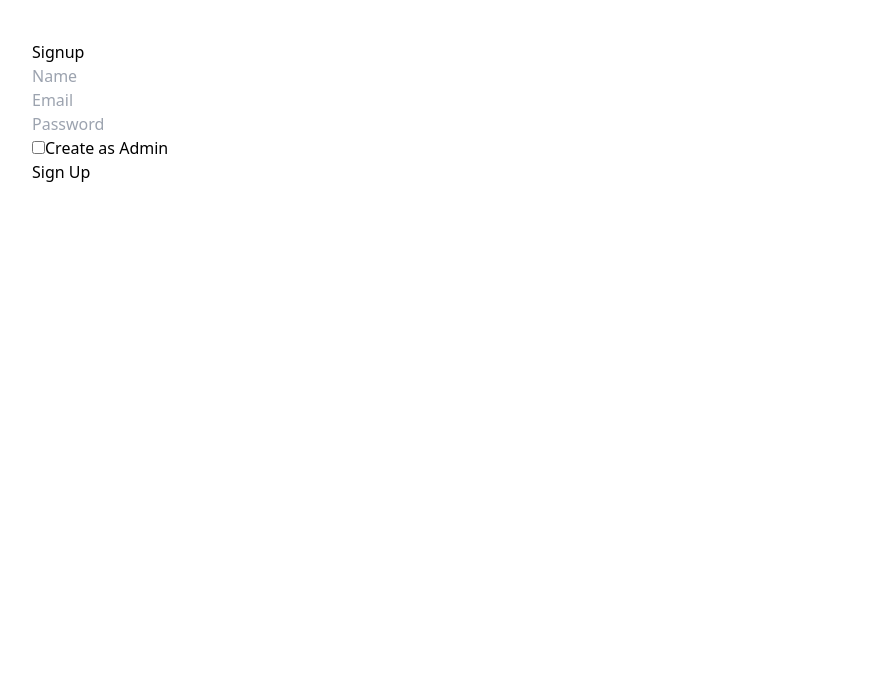
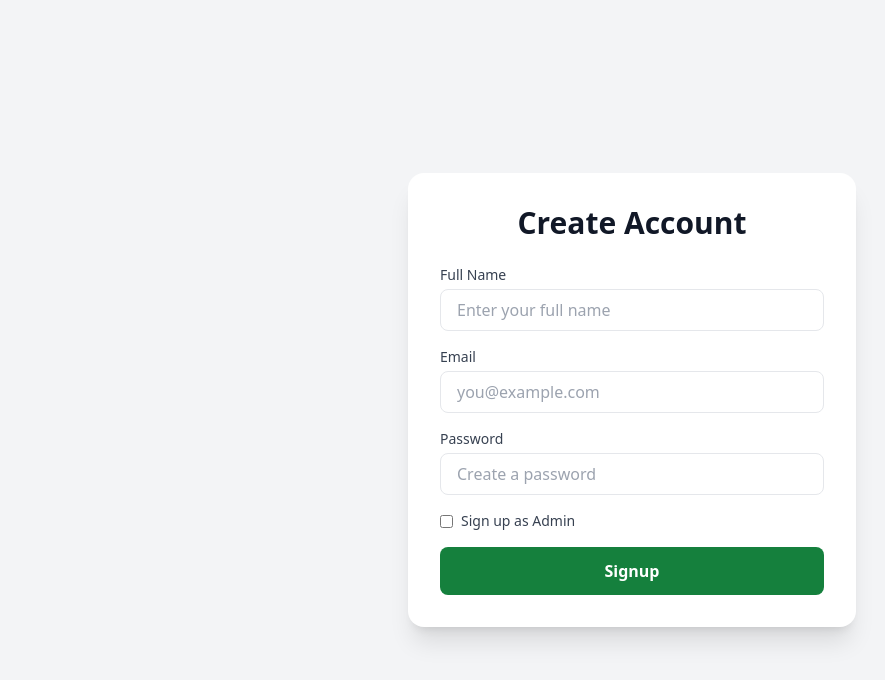
Before and after one commit to skppatil1997-stack/ecc-frontend, a Next.js app: page /signup in a window 1280 px wide. Shown: the top 680 px of the page, without its empty margins (8-893 px from the left). Built offline with nearby package versions, Linux system fonts and the light colour scheme.

Commit message:
Stage 1: Enforce full name at signup

```diff
--- a/pages/signup.js
+++ b/pages/signup.js
@@ -1,57 +1,153 @@
 import { useState } from "react";
+import { useRouter } from "next/router";
 import axios from "axios";
+import Head from "next/head";
 
 export default function Signup() {
-  const [form, setForm] = useState({
-    name: "",
-    email: "",
-    password: "",
-    isAdmin: false,
-    adminKey: ""
-  });
+  const router = useRouter();
 
-  const submit = async () => {
+  const [name, setName] = useState("");
+  const [email, setEmail] = useState("");
+  const [password, setPassword] = useState("");
+  const [isAdmin, setIsAdmin] = useState(false);
+  const [adminKey, setAdminKey] = useState("");
+  const [error, setError] = useState("");
+  const [loading, setLoading] = useState(false);
+
+  const handleSignup = async (e) => {
+    e.preventDefault();
+    setError("");
+    setLoading(true);
+
     try {
-      axios.post(
+      await axios.post(
         `${process.env.NEXT_PUBLIC_API_URL}/auth/signup`,
-  form
+        {
+          name,
+          email,
+          password,
+          isAdmin,
+          adminKey
+        }
       );
-      alert("Signup successful. Please login.");
-      window.location.href = "/login";
+
+      router.push("/login");
     } catch (err) {
-      alert(err.response?.data?.msg || "Signup failed");
+      setError(err.response?.data?.msg || "Signup failed");
+    } finally {
+      setLoading(false);
     }
   };
 
   return (
-    <div style={{ padding: 40 }}>
-      <h1>Signup</h1>
+    <>
+      <Head>
+        <title>Signup | Enthusiast Cricket Club</title>
+      </Head>
 
-      <input placeholder="Name" onChange={e => setForm({ ...form, name: e.target.value })} /><br />
-      <input placeholder="Email" onChange={e => setForm({ ...form, email: e.target.value })} /><br />
-      <input type="password" placeholder="Password" onChange={e => setForm({ ...form, password: e.target.value })} /><br />
+      <div className="min-h-screen flex items-center justify-center bg-gray-100 px-4">
+        <div className="w-full max-w-md bg-white rounded-2xl shadow-xl p-8">
+          <h1 className="text-3xl font-bold text-gray-900 text-center">
+            Create Account
+          </h1>
 
-      <label>
+          {error && (
+            <div className="mt-4 text-red-600 text-sm text-center">
+              {error}
+            </div>
+          )}
+
+          <form onSubmit={handleSignup} className="mt-6 space-y-4">
+
+            {/* FULL NAME */}
+            <div>
+              <label className="block text-sm font-medium text-gray-700 mb-1">
+                Full Name
+              </label>
+              <input
+                type="text"
+                required
+                value={name}
+                onChange={(e) => setName(e.target.value)}
+                placeholder="Enter your full name"
+                className="w-full px-4 py-2 rounded-lg border bg-white text-gray-900
+                           placeholder-gray-400 focus:outline-none focus:ring-2
+                           focus:ring-green-600"
+              />
+            </div>
+
+            {/* EMAIL */}
+            <div>
+              <label className="block text-sm font-medium text-gray-700 mb-1">
+                Email
+              </label>
+              <input
+                type="email"
+                required
+                value={email}
+                onChange={(e) => setEmail(e.target.value)}
+                placeholder="you@example.com"
+                className="w-full px-4 py-2 rounded-lg border bg-white text-gray-900
+                           placeholder-gray-400 focus:outline-none focus:ring-2
+                           focus:ring-green-600"
+              />
+            </div>
+
+            {/* PASSWORD */}
+            <div>
+              <label className="block text-sm font-medium text-gray-700 mb-1">
+                Password
+              </label>
+              <input
+                type="password"
+                required
+                value={password}
+                onChange={(e) => setPassword(e.target.value)}
+                placeholder="Create a password"
+                className="w-full px-4 py-2 rounded-lg border bg-white text-gray-900
+                           placeholder-gray-400 focus:outline-none focus:ring-2
+                           focus:ring-green-600"
+              />
+            </div>
+
+            {/* ADMIN OPTION */}
+            <div className="flex items-center gap-2">
               <input
                 type="checkbox"
-          checked={form.isAdmin}
-          onChange={e => setForm({ ...form, isAdmin: e.target.checked })}
+                checked={isAdmin}
+                onChange={(e) => setIsAdmin(e.target.checked)}
               />
-        Create as Admin
-      </label>
+              <span className="text-sm text-gray-700">
+                Sign up as Admin
+              </span>
+            </div>
 
-      {form.isAdmin && (
-        <>
-          <br />
+            {isAdmin && (
               <input
+                type="password"
                 placeholder="Admin Secret Key"
-            onChange={e => setForm({ ...form, adminKey: e.target.value })}
+                value={adminKey}
+                onChange={(e) => setAdminKey(e.target.value)}
+                className="w-full px-4 py-2 rounded-lg border bg-white text-gray-900
+                           focus:outline-none focus:ring-2 focus:ring-green-600"
               />
-        </>
             )}
 
-      <br />
-      <button onClick={submit}>Sign Up</button>
+            <button
+              type="submit"
+              disabled={loading}
+              className={`w-full py-3 rounded-lg font-semibold text-white transition
+                ${
+                  loading
+                    ? "bg-green-400 cursor-not-allowed"
+                    : "bg-green-700 hover:bg-green-800"
+                }`}
+            >
+              {loading ? "Creating Account..." : "Signup"}
+            </button>
+          </form>
         </div>
+      </div>
+    </>
   );
 }
```
Lines whose indentation alone changed are shown as unchanged.
